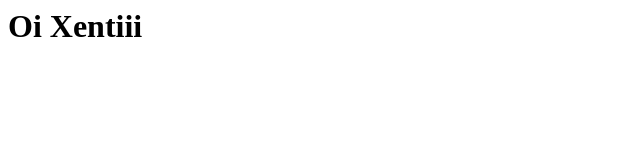
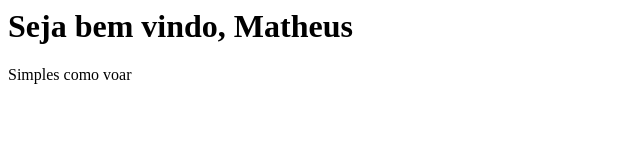
Before and after one commit to vongrossi/giropops-hpd, a plain HTML site: page index.html in a window 1280 px wide. Shown: the whole page, without its empty margins (0-640 px from the left). Drawn offline with Linux system fonts and the light colour scheme.

Commit message:
formated html

```diff
--- a/index.html
+++ b/index.html
@@ -1 +1,10 @@
-<h1>Oi Xentiii</h1>
+<DOCTYPE html>
+<html>
+  <head>
+    <title> Giroops strigus girus</title>
+  </head>
+  <body>
+   <h1>Seja bem vindo, Matheus</h1>
+    <p> Simples como voar</p>
+  </body>
+</html>
```
